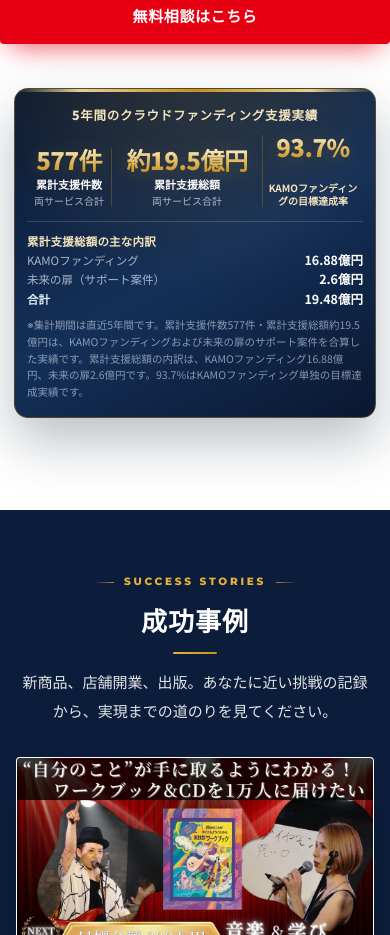
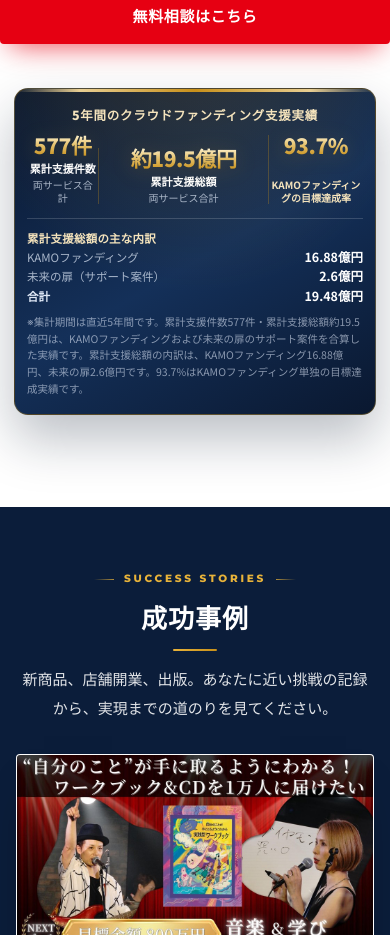
Before and after one commit to adr35760/kamo-funding-app, a Next.js app: page / in a window 390 px wide. Shown: the part 800-1735 px from the top of the page. Built offline with nearby package versions, Linux system fonts and the light colour scheme; no server answers.

Commit message:
fix(top): スマホの実績数値の列配分を調整

```diff
--- a/src/styles/top-lp.css
+++ b/src/styles/top-lp.css
@@ -2995,12 +2995,12 @@
   .kamo-stats-banner.tlp-stats-banner .kamo-stats-banner__title { font-size: 12.5px; letter-spacing: 0.06em; }
   .kamo-stats-banner.tlp-stats-banner .kamo-stats-banner__grid {
     /* 390pxで「約19.5億円」が切れない配分（中列を広く取る） */
-    grid-template-columns: minmax(0, 0.85fr) minmax(0, 1.52fr) minmax(0, 1.02fr);
+    grid-template-columns: minmax(0, 0.75fr) minmax(0, 1.78fr) minmax(0, 1fr);
     margin-top: 12px;
   }
   .kamo-stats-banner.tlp-stats-banner .kamo-stats-banner__item { padding: 0 2px; }
   .kamo-stats-banner.tlp-stats-banner .kamo-stats-banner__value {
-    font-size: 24px;
+    font-size: 21px;
     letter-spacing: -0.02em;
   }
   .kamo-stats-banner.tlp-stats-banner .kamo-stats-banner__label { margin-top: 5px; font-size: 11px; letter-spacing: 0; }
@@ -3013,6 +3013,6 @@
 }
 
 @media (max-width: 389px) {
-  .kamo-stats-banner.tlp-stats-banner .kamo-stats-banner__value { font-size: 22px; }
+  .kamo-stats-banner.tlp-stats-banner .kamo-stats-banner__value { font-size: 19px; }
   .kamo-stats-banner.tlp-stats-banner .kamo-stats-banner__label { font-size: 10px; }
 }
```
